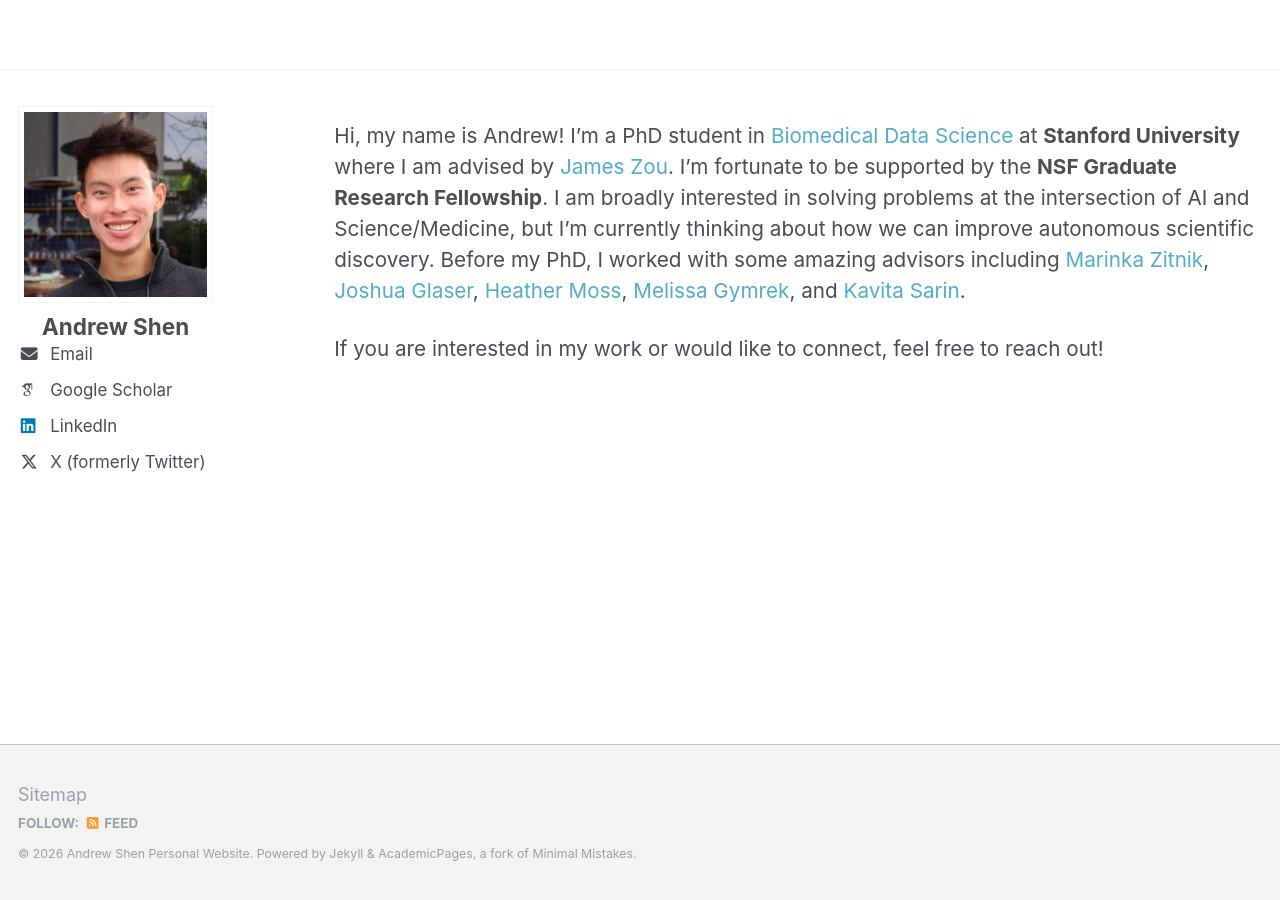
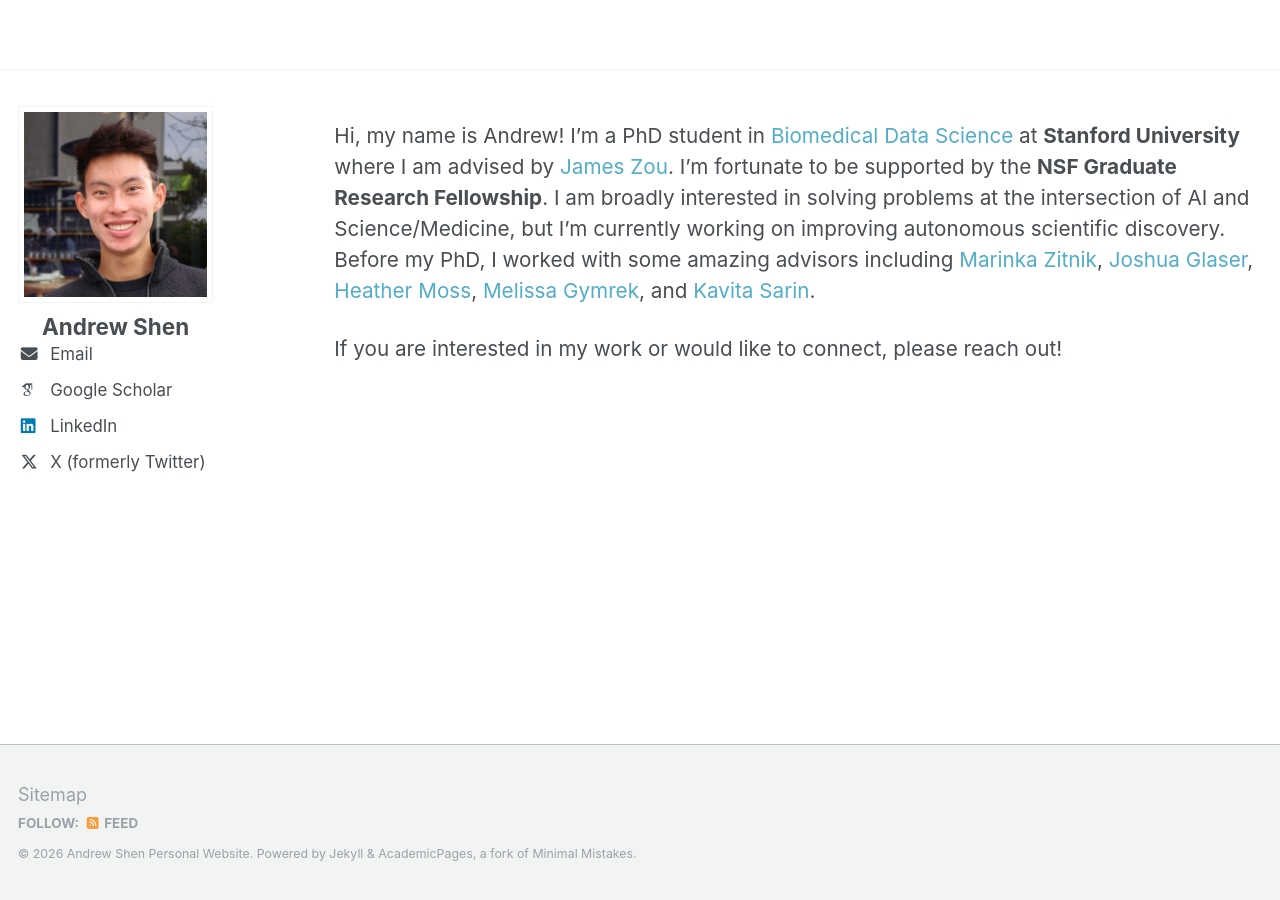
Before and after one commit to andrew7shen/andrew7shen.github.io, a Jekyll site: the page built from _pages/about.md, in a window 1280 px wide. Built offline with Jekyll 4.4.1, drawn with Linux system fonts in a browser that asks for light colours; some web fonts are replaced.

Commit message:
formatting fix

```diff
--- a/_pages/about.md
+++ b/_pages/about.md
@@ -9,9 +9,9 @@ redirect_from:
 
 <!--***I will be attending ICLR 2025 in Singapore to give an oral presentation on our work developing a foundation model for phylogenetics at the [LMRL Workshop](https://www.lmrl.org/)!***-->
 
-Hi, my name is Andrew! I'm a PhD student in [Biomedical Data Science](https://dbds.stanford.edu/) at **Stanford University** where I am advised by [James Zou](https://www.james-zou.com/). I'm fortunate to be supported by the **NSF Graduate Research Fellowship**. I am broadly interested in solving problems at the intersection of AI and Science/Medicine, but I'm currently thinking about how we can improve autonomous scientific discovery. Before my PhD, I worked with some amazing advisors including [Marinka Zitnik](https://zitniklab.hms.harvard.edu/), [Joshua Glaser](https://glaserlab.github.io/), [Heather Moss](https://med.stanford.edu/mosslab/current-team.html#current_team), [Melissa Gymrek](https://gymreklab.com/), and [Kavita Sarin](https://sarinlab.stanford.edu/).
+Hi, my name is Andrew! I'm a PhD student in [Biomedical Data Science](https://dbds.stanford.edu/) at **Stanford University** where I am advised by [James Zou](https://www.james-zou.com/). I'm fortunate to be supported by the **NSF Graduate Research Fellowship**. I am broadly interested in solving problems at the intersection of AI and Science/Medicine, but I'm currently working on improving autonomous scientific discovery. Before my PhD, I worked with some amazing advisors including [Marinka Zitnik](https://zitniklab.hms.harvard.edu/), [Joshua Glaser](https://glaserlab.github.io/), [Heather Moss](https://med.stanford.edu/mosslab/current-team.html#current_team), [Melissa Gymrek](https://gymreklab.com/), and [Kavita Sarin](https://sarinlab.stanford.edu/).
 
-If you are interested in my work or would like to connect, feel free to reach out!
+If you are interested in my work or would like to connect, please reach out!
 
 
 <!-- ## Publications
--- a/_sass/_sidebar.scss
+++ b/_sass/_sidebar.scss
@@ -127,7 +127,7 @@
 
   @include breakpoint($large) {
     margin-top: 10px;
-    margin-bottom: 10px;
+    margin-bottom: 20px;
   }
 }
 .sidebar .author__name {
```
